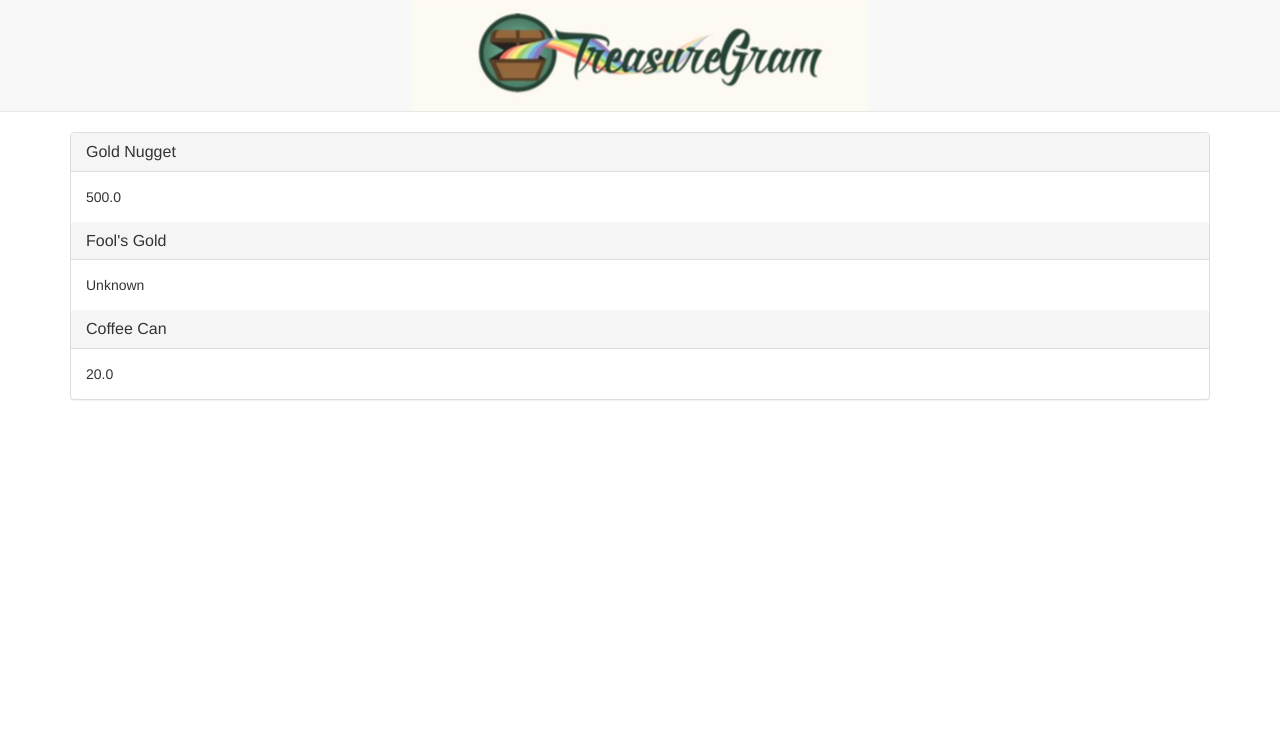
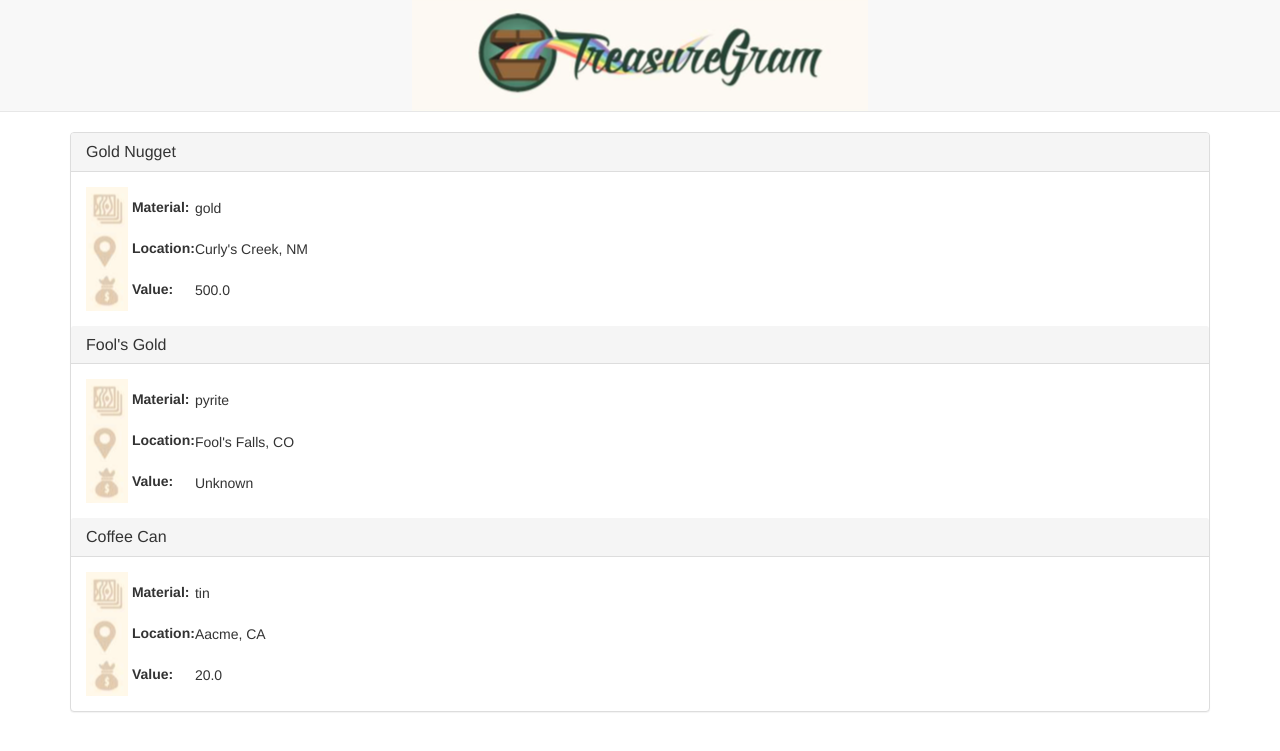
Before and after one commit to vjotov/codeschools-TreasureGram, a Django app: page / in a window 1280 px wide. Shown: the top 751 px of the page. Run offline with Django 3.2, Linux system fonts and the light colour scheme; some libraries are stand-ins or nearby versions.

Commit message:
adding table to index

```diff
--- a/main_app/templates/index.html
+++ b/main_app/templates/index.html
@@ -19,11 +19,28 @@
 						<h2 class="panel-title">{{ treasure.name }}</h2>
 					</div>
 					<div class="panel-body" >
-						{% if treasure.value > 0 %}
-							{{ treasure.value }}
-						{% else %}
-							Unknown
-						{% endif %}
+						<table class="treasure-table">
+							<tr>
+								<th>
+									<img src="{% static 'images/materials-icon.png' %}"> Material:
+								</th>
+								<td>{{ treasure.material }} </td>
+							</tr>
+							<tr>
+								<th><img src="{% static 'images/location-icon.png' %}"> Location:</th>
+								<td>{{ treasure.location }}</td>
+							</tr>
+							<tr>
+								<th><img src="{% static 'images/value-icon.png' %}"> Value:</th>
+								<td>
+									{% if treasure.value > 0 %}
+										{{ treasure.value }}
+									{% else %}
+										Unknown
+									{% endif %}
+								</td>
+							</tr>
+						</table>
 					</div>
 
 				{% endfor %}
```
Also changed, not shown: main_app/static/images/location-icon.png (added), main_app/static/images/materials-icon.png (added), main_app/static/images/value-icon.png (added).
